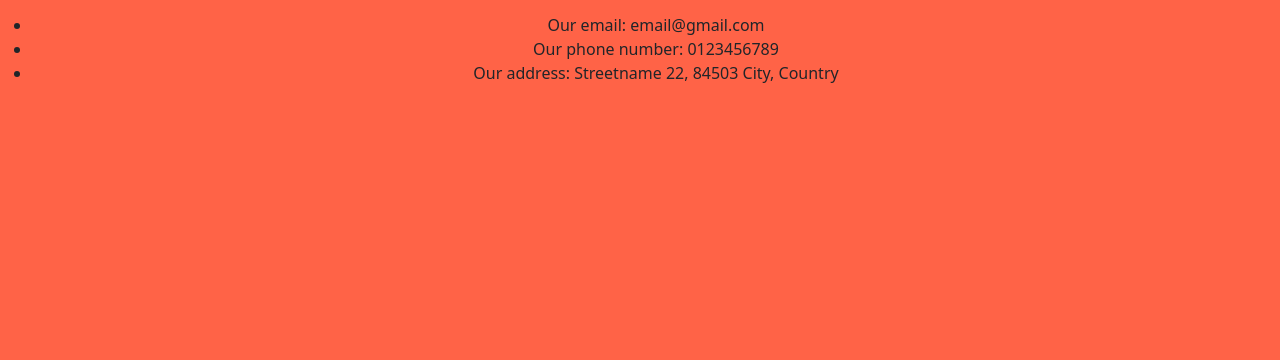
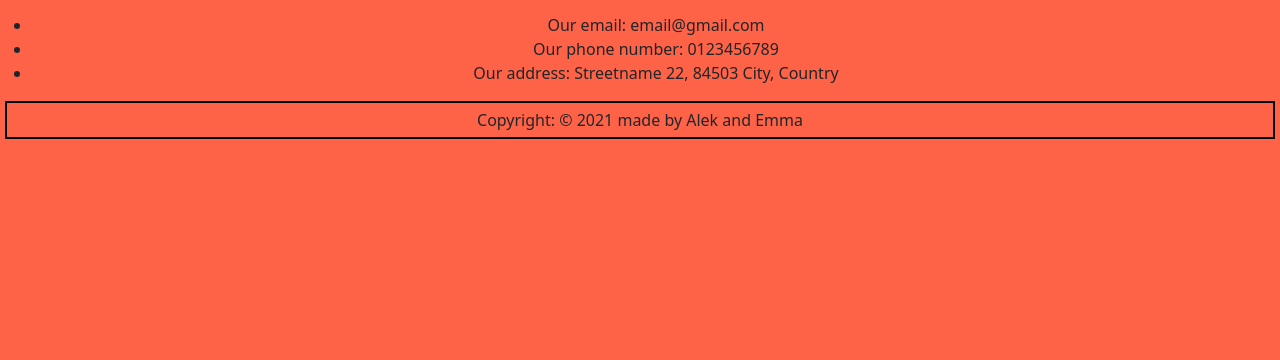
Before and after one commit to AleksandarIvezic/Awesome-Books, a plain HTML site: page index.html in a window 1280 px wide. Shown: the part 440-800 px from the top of the page. Drawn offline with nearby package versions, Linux system fonts and the light colour scheme; a script that the page names is missing.

Commit message:
Add footer to page'

```diff
--- a/index.html
+++ b/index.html
@@ -58,6 +58,10 @@
     </div>
   </main>
 
+  <footer class="footer">
+      <p class="copyright">Copyright: &copy; 2021 made by Alek and Emma</p>
+  </footer>
+
   <script src="script.js"></script>
 </body>
 
--- a/script.js
+++ b/script.js
@@ -4,7 +4,7 @@ const displayBooks = document.getElementById('displayBooks');
 const addButton = document.getElementById('add');
 const date = document.getElementById('date');
 // eslint-disable-next-line no-undef
-date.innerText = luxon.DateTime.now().toFormat('MMMM dd, yyyy, hh.mma').toString();
+date.innerText = luxon.DateTime.now().toFormat('MMMM dd, yyyy, hh:mm:ss a').toString();
 class Book {
   constructor(title, author) {
     this.title = title;
--- a/style.css
+++ b/style.css
@@ -113,6 +113,17 @@ hr.small-line {
 
 .date {
   display: flex;
-  justify-content: end;
+  justify-content: flex-end;
   margin: 10px;
 }
+
+.footer {
+  border: 2px solid black;
+  margin:  5px;
+  padding: 5px;
+}
+
+.copyright {
+  margin-bottom: 0;
+  text-align: center;
+}
```
